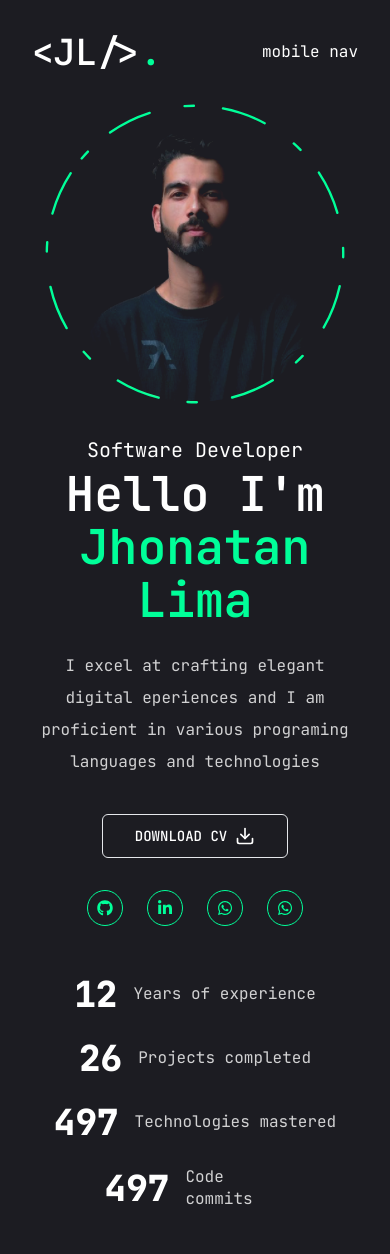
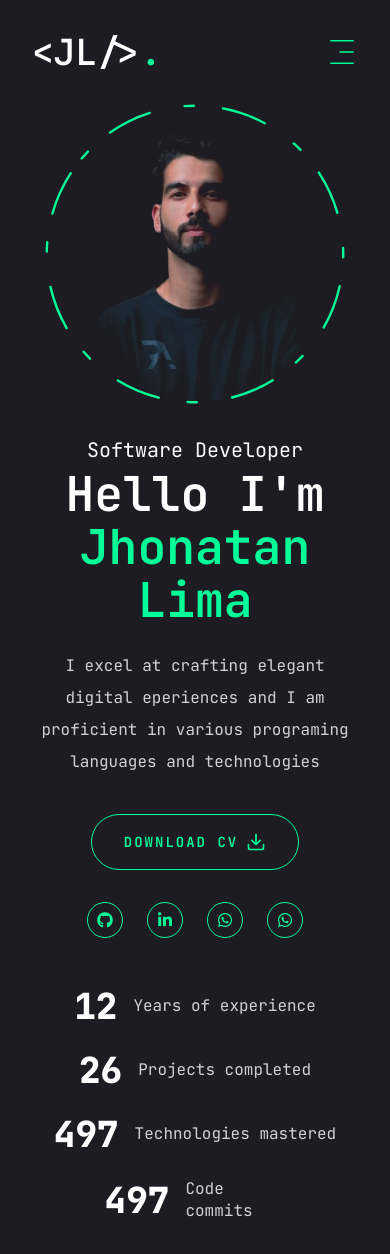
Before and after one commit to gitjhonatan/devjhone-portfolio, a Next.js app: page / in a window 390 px wide. Shown: the top 1254 px of the page. Built offline with nearby package versions, Linux system fonts and the light colour scheme.

Commit message:
:sparkles: (Mobile Nav)

```diff
--- a/src/components/Header.tsx
+++ b/src/components/Header.tsx
@@ -1,6 +1,9 @@
+'use client';
+
 import Link from "next/link"
 import Nav from "./Nav"
 import { Button } from "./ui/button"
+import MobileNav from "./MobileNav"
 
 const Header = () => {
     return (
@@ -24,7 +27,7 @@
                 {/* mobile nav */}
 
                 <div className="xl:hidden">
-                    mobile nav
+                    <MobileNav/>
                 </div>
 
             </div>
--- /dev/null
+++ b/src/components/MobileNav.tsx
@@ -0,0 +1,66 @@
+import { Sheet, SheetContent, SheetTrigger } from "@/components/ui/sheet";
+import { usePathname } from "next/navigation";
+import Link from "next/link";
+import { CiMenuFries } from "react-icons/ci";
+
+const links = [
+    {
+        name: 'home',
+        path: '/'
+    },
+    {
+        name: 'services',
+        path: '/services'
+    },
+    {
+        name: 'resume',
+        path: '/resume'
+    },
+    {
+        name: 'work',
+        path: '/work'
+    },
+    {
+        name: 'contact',
+        path: '/contact'
+    },
+]
+
+const MobileNav = () => {
+    const pathname = usePathname();
+    return (
+        <Sheet>
+            <SheetTrigger className="flex justify-center items-center">
+                <CiMenuFries className="text-[32px] text-accent" />
+            </SheetTrigger>
+
+            <SheetContent className="flex flex-col">
+                {/* logo */}
+                <div className="mt-32 mb-40 text-center">
+                    <Link href='/'>
+                        <h1 className="text-4xl font-semibold">
+                            {'<JL/>'}<span className="text-accent">.</span>
+                        </h1>
+                    </Link>
+                </div>
+
+                {/* nav */}
+                <nav className="flex flex-col justify-center items-center gap-8">
+                    {links.map((link, index) => {
+                        return (
+                            <Link
+                                href={link.path}
+                                key={index}
+                                className={`${link.path === pathname && 'text-accent border-b-2 border-accent'} capitalize font-medium hover:text-accent transition-all`}
+                            >
+                                {link.name}
+                            </Link>
+                        )
+                    })}
+                </nav>
+            </SheetContent>
+        </Sheet>
+    )
+}
+
+export default MobileNav
--- a/src/components/ui/button.tsx
+++ b/src/components/ui/button.tsx
@@ -5,25 +5,18 @@
 import { cn } from "@/lib/utils"
 
 const buttonVariants = cva(
-  "inline-flex items-center justify-center whitespace-nowrap rounded-md text-sm font-medium ring-offset-background transition-colors focus-visible:outline-none focus-visible:ring-2 focus-visible:ring-ring focus-visible:ring-offset-2 disabled:pointer-events-none disabled:opacity-50",
+  "inline-flex items-center justify-center whitespace-nowrap rounded-full text-base font-semibold ring-offiset-white transition-colors",
   {
     variants: {
       variant: {
-        default: "bg-primary text-primary-foreground hover:bg-primary/90",
-        destructive:
-          "bg-destructive text-destructive-foreground hover:bg-destructive/90",
-        outline:
-          "border border-input bg-background hover:bg-accent hover:text-accent-foreground",
-        secondary:
-          "bg-secondary text-secondary-foreground hover:bg-secondary/80",
-        ghost: "hover:bg-accent hover:text-accent-foreground",
-        link: "text-primary underline-offset-4 hover:underline",
+        default: "bg-accent text-primary hover:bg-accent-hover",
+        primary: "bg-primry text-white",
+        outline: "border border-accent bg-transparent text-accent hover:bg-accent hover:text-primary"
       },
       size: {
-        default: "h-10 px-4 py-2",
-        sm: "h-9 rounded-md px-3",
-        lg: "h-11 rounded-md px-8",
-        icon: "h-10 w-10",
+        default: "h-[44px] px-6",
+        md: "h-[48px] px-6",
+        lg: "h-[56px] px-8 text-sm uppercase tracking-[2px]",
       },
     },
     defaultVariants: {
--- a/src/components/ui/sheet.tsx
+++ b/src/components/ui/sheet.tsx
@@ -3,9 +3,9 @@
 import * as React from "react"
 import * as SheetPrimitive from "@radix-ui/react-dialog"
 import { cva, type VariantProps } from "class-variance-authority"
-import { X } from "lucide-react"
+import { cn } from "@/lib/utils"
 
-import { cn } from "@/lib/utils"
+import { IoMdClose } from "react-icons/io"
 
 const Sheet = SheetPrimitive.Root
 
@@ -31,7 +31,7 @@
 SheetOverlay.displayName = SheetPrimitive.Overlay.displayName
 
 const sheetVariants = cva(
-  "fixed z-50 gap-4 bg-background p-6 shadow-lg transition ease-in-out data-[state=open]:animate-in data-[state=closed]:animate-out data-[state=closed]:duration-300 data-[state=open]:duration-500",
+  "fixed z-50 gap-4 bg-primary p-6 shadow-lg transition ease-in-out data-[state=open]:animate-in data-[state=closed]:animate-out data-[state=closed]:duration-300 data-[state=open]:duration-500",
   {
     variants: {
       side: {
@@ -40,7 +40,7 @@
           "inset-x-0 bottom-0 border-t data-[state=closed]:slide-out-to-bottom data-[state=open]:slide-in-from-bottom",
         left: "inset-y-0 left-0 h-full w-3/4 border-r data-[state=closed]:slide-out-to-left data-[state=open]:slide-in-from-left sm:max-w-sm",
         right:
-          "inset-y-0 right-0 h-full w-3/4  border-l data-[state=closed]:slide-out-to-right data-[state=open]:slide-in-from-right sm:max-w-sm",
+          "inset-y-0 right-0 h-full w-3/4 data-[state=closed]:slide-out-to-right data-[state=open]:slide-in-from-right sm:max-w-sm",
       },
     },
     defaultVariants: {
@@ -51,7 +51,7 @@
 
 interface SheetContentProps
   extends React.ComponentPropsWithoutRef<typeof SheetPrimitive.Content>,
-    VariantProps<typeof sheetVariants> {}
+  VariantProps<typeof sheetVariants> { }
 
 const SheetContent = React.forwardRef<
   React.ElementRef<typeof SheetPrimitive.Content>,
@@ -65,8 +65,8 @@
       {...props}
     >
       {children}
-      <SheetPrimitive.Close className="absolute right-4 top-4 rounded-sm opacity-70 ring-offset-background transition-opacity hover:opacity-100 focus:outline-none focus:ring-2 focus:ring-ring focus:ring-offset-2 disabled:pointer-events-none data-[state=open]:bg-secondary">
-        <X className="h-4 w-4" />
+      <SheetPrimitive.Close className="absolute right-8 top-8 transition-opacity outline-none">
+        <IoMdClose className="text-3xl text-accent" />
         <span className="sr-only">Close</span>
       </SheetPrimitive.Close>
     </SheetPrimitive.Content>
```
